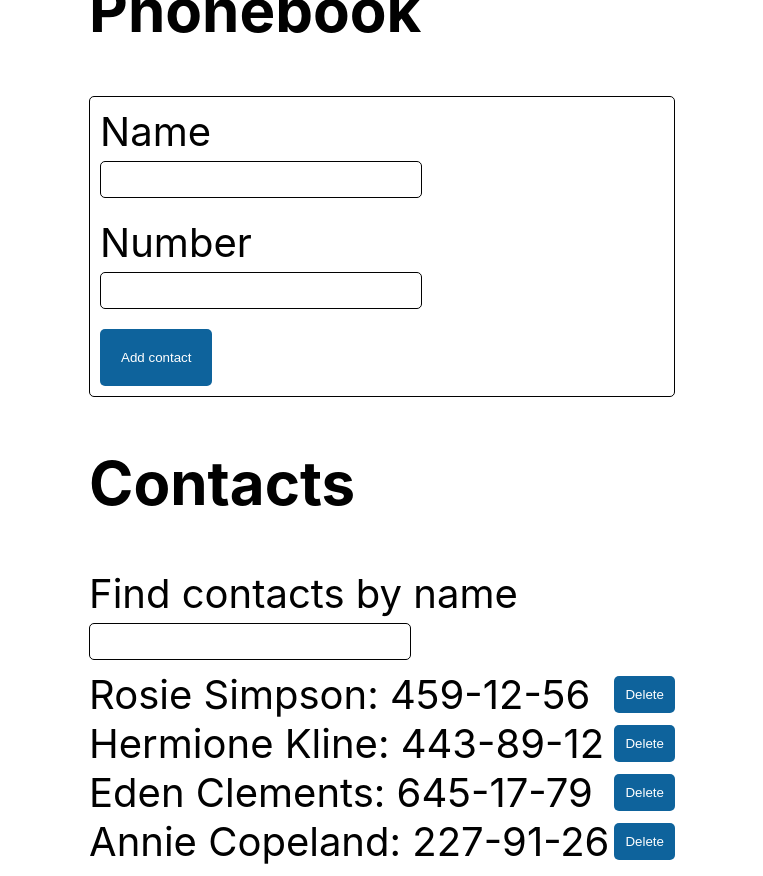
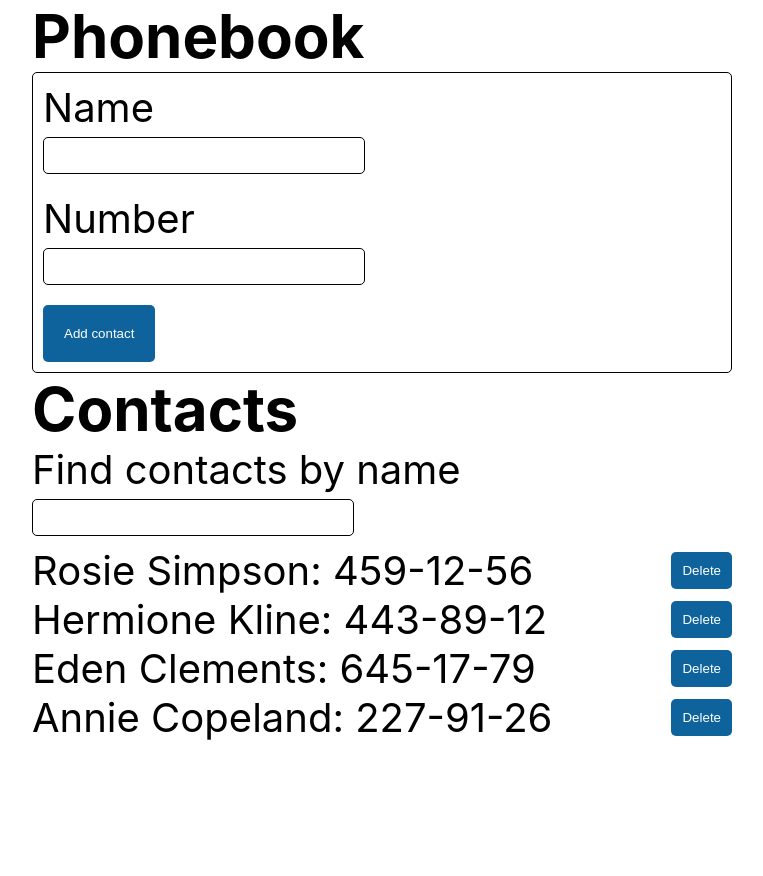
Before and after one commit to stas-yushkov/goit-react-hw-02-phonebook, a React (Create React App) app: page / in a window 1280 px wide. Shown: the whole page, without its empty margins (258-1021 px from the left). After the commit the page ends 800 px from the top, so only its background shows below. Built offline with nearby package versions, Linux system fonts and the light colour scheme.

Commit message:
add propTypes, some styles, some fixes

```diff
--- a/src/components/App.jsx
+++ b/src/components/App.jsx
@@ -3,6 +3,8 @@ import { PureComponent } from 'react';
 import { ContactForm } from './ContactForm/ContactForm';
 import { ContactList } from './ContactList/ContactList';
 import { Filter } from './Filter/Filter';
+
+import { MainSection } from './StyledComponents';
 
 import { colors } from 'constants/colors';
 
@@ -62,21 +64,21 @@ export class App extends PureComponent {
           height: '100vh',
           display: 'flex',
           justifyContent: 'center',
-          alignItems: 'center',
+          alignItems: 'flex-start',
           fontSize: 40,
           color: colors.color,
         }}
       >
-        <section>
+        <MainSection>
           <h1>Phonebook</h1>
           <ContactForm contactList={contacts} onSubmit={onSubmit} />
           <h2>Contacts</h2>
           <Filter handleFilterChange={handleFilterChange} />
           <ContactList
-            listOfContacts={filteredContacts()}
+            contactList={filteredContacts()}
             onDelete={handleDelete}
           />
-        </section>
+        </MainSection>
       </div>
     );
   }
--- a/src/components/ContactForm/ContactForm.jsx
+++ b/src/components/ContactForm/ContactForm.jsx
@@ -1,5 +1,6 @@
 import { PureComponent } from 'react';
 import { nanoid } from 'nanoid';
+import PropTypes from 'prop-types';
 
 import { StyledButton, StyledInput } from 'components/StyledComponents';
 
@@ -11,6 +12,17 @@ export class ContactForm extends PureComponent {
     this.state = { name: '', number: '' };
     this.onSubmit = this.props.onSubmit;
   }
+
+  static propTypes = {
+    onSubmit: PropTypes.func.isRequired,
+    contactList: PropTypes.arrayOf(
+      PropTypes.shape({
+        id: PropTypes.string,
+        name: PropTypes.string,
+        number: PropTypes.string,
+      })
+    ).isRequired,
+  };
 
   isDulpicate = name => {
     return this.props.contactList.find(contact => contact.name === name);
--- a/src/components/ContactList/ContactList.jsx
+++ b/src/components/ContactList/ContactList.jsx
@@ -1,11 +1,13 @@
+import { PropTypes } from 'prop-types';
+
 import { StyledButton } from 'components/StyledComponents';
 
 import { StyledList, ListItem, ItemText } from './StyledComponents';
 
-export const ContactList = ({ listOfContacts, onDelete }) => {
+export const ContactList = ({ contactList, onDelete }) => {
   return (
     <StyledList>
-      {listOfContacts.map(({ id, name, number }) => (
+      {contactList.map(({ id, name, number }) => (
         <ListItem key={id}>
           <ItemText>{`${name}: ${number}`}</ItemText>
           <StyledButton onClick={() => onDelete(id)} type="button">
@@ -16,3 +18,14 @@ export const ContactList = ({ listOfContacts, onDelete }) => {
     </StyledList>
   );
 };
+
+ContactList.propTypes = {
+  contactList: PropTypes.arrayOf(
+    PropTypes.shape({
+      id: PropTypes.string,
+      name: PropTypes.string,
+      number: PropTypes.string,
+    })
+  ).isRequired,
+  onDelete: PropTypes.func.isRequired,
+};
--- a/src/components/Filter/Filter.jsx
+++ b/src/components/Filter/Filter.jsx
@@ -1,3 +1,5 @@
+import PropTypes from 'prop-types';
+
 import { StyledInput } from 'components/StyledComponents';
 
 import { StyledFilter } from './StyledComponents';
@@ -17,3 +19,7 @@ export const Filter = ({ handleFilterChange }) => {
     </StyledFilter>
   );
 };
+
+Filter.propTypes = {
+  handleFilterChange: PropTypes.func.isRequired,
+};
--- a/src/components/StyledComponents/index.js
+++ b/src/components/StyledComponents/index.js
@@ -38,3 +38,8 @@ export const StyledInput = styled.input`
     //
   }
 `
+
+export const MainSection = styled.section`
+  width: 700px;
+  padding: 0 20px;
+`
--- a/src/index.css
+++ b/src/index.css
@@ -13,3 +13,17 @@ code {
   font-family: source-code-pro, Menlo, Monaco, Consolas, 'Courier New',
     monospace;
 }
+
+h1,
+h2,
+h3,
+h4,
+h5,
+h6,
+p,
+ul,
+ol,
+li {
+  margin: 0;
+  padding: 0;
+}
```
